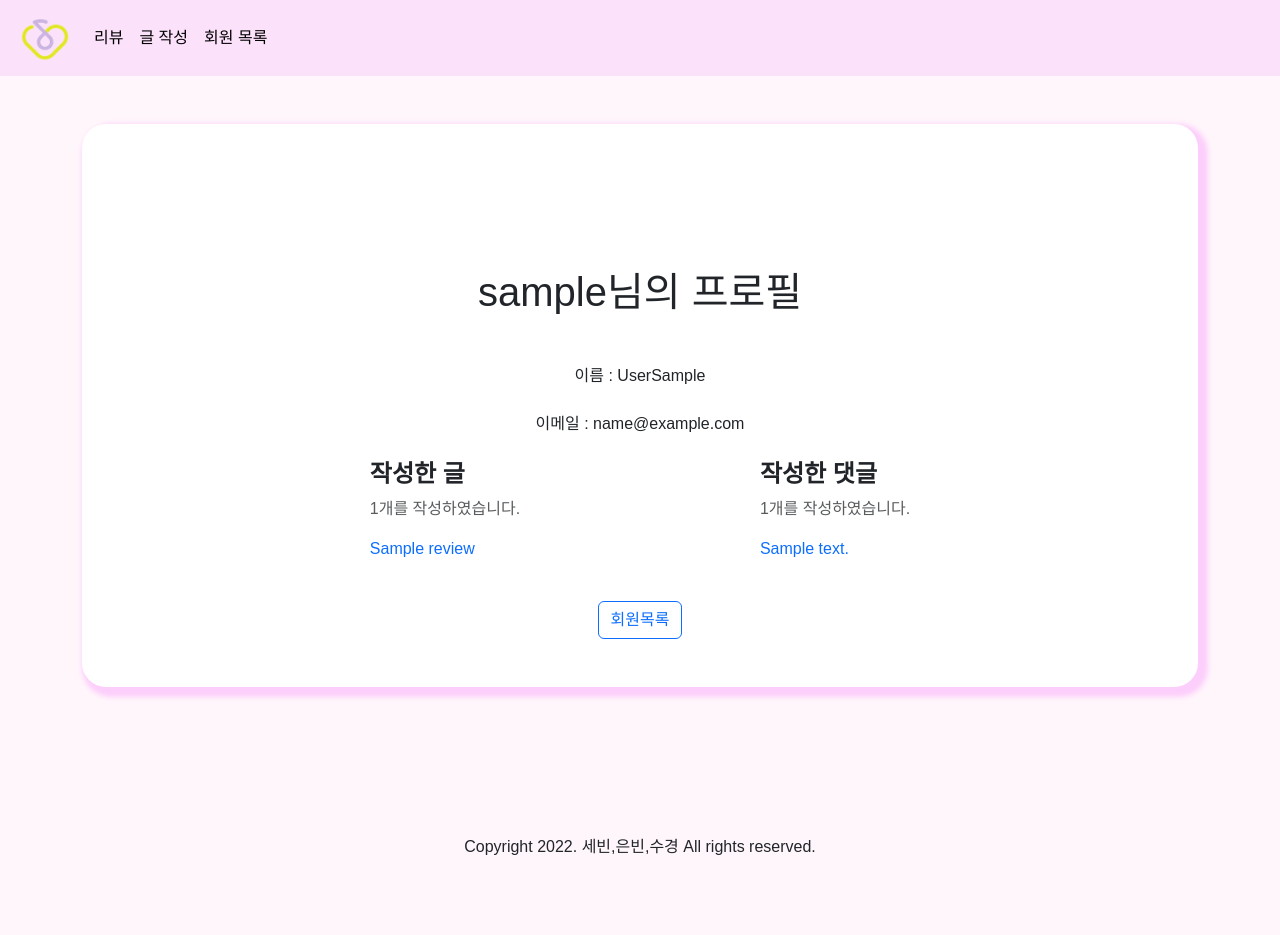
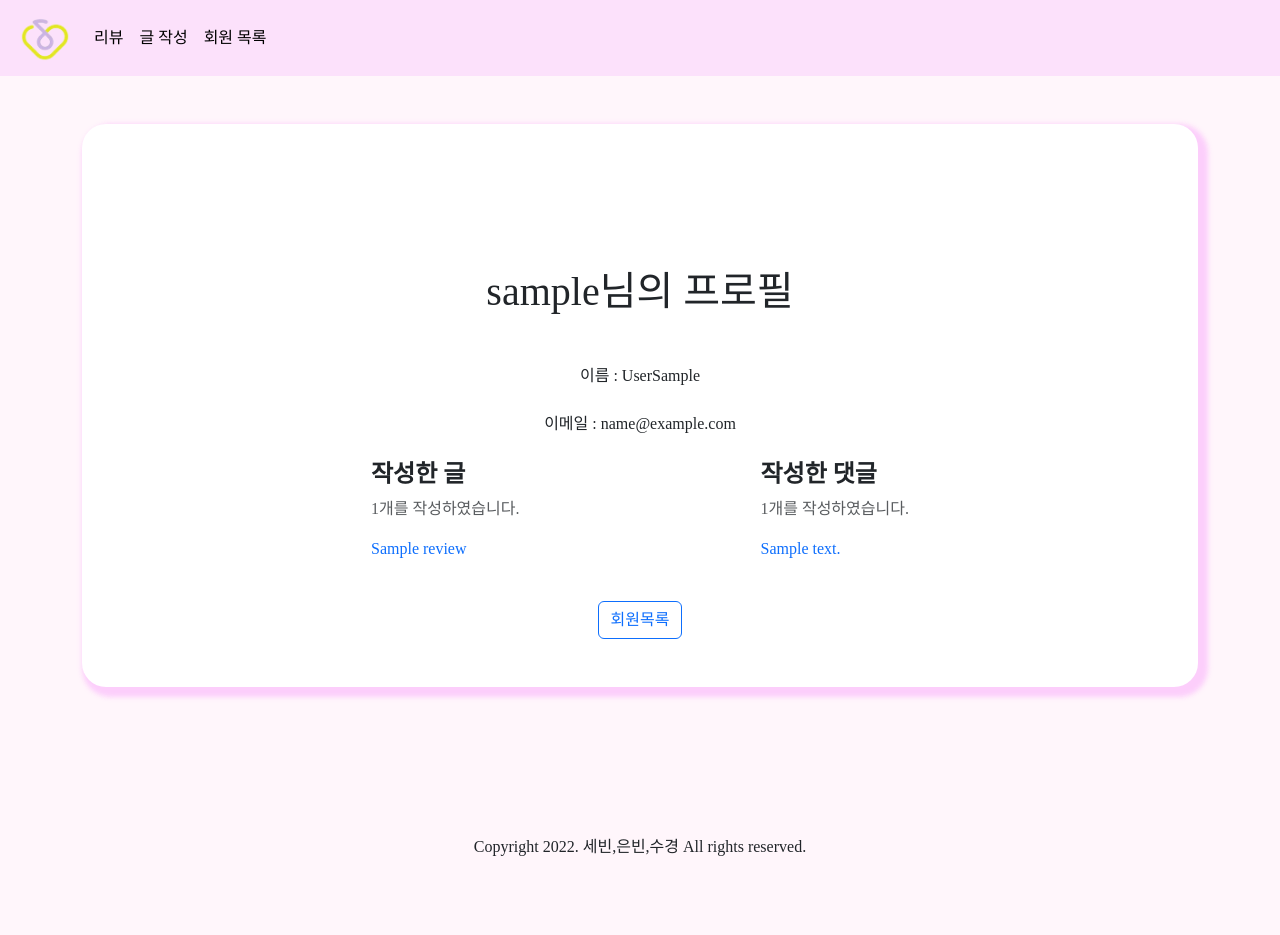
Before and after one commit to SeBin-Kwon/1020-Pair-Project, a Django app: page /accounts/1/ in a window 1280 px wide. Run offline with Django 3.2, Linux system fonts and the light colour scheme; tables that the repository leaves empty hold one stand-in row (values such as "Sample post"); parts of the project's set-up code (start-up, migrations or seed data) failed here and were passed over; some libraries are stand-ins or nearby versions; some web fonts are replaced.

Commit message:
Update font

```diff
--- a/static/css/style.css
+++ b/static/css/style.css
@@ -25,10 +25,18 @@
     100%{opacity: 1;}
 }
 
+@font-face {
+    font-family: 'PyeongChangPeace-Light';
+    src: url('https://cdn.jsdelivr.net/gh/projectnoonnu/noonfonts_2206-02@1.0/PyeongChangPeace-Light.woff2') format('woff2');
+    font-weight: 300;
+    font-style: normal;
+}
+
 .body{
     background-color: rgb(255, 246, 251);
     background-repeat : no-repeat;
     background-size : cover;
+    font-family: 'PyeongChangPeace-Light';
 }
 
 .navbar{
--- a/templates/base.html
+++ b/templates/base.html
@@ -12,9 +12,10 @@
     <link rel="stylesheet" href="{% static 'css/style.css' %}">
     <link rel="stylesheet" href="{% static 'css/main.css' %}">
     {% bootstrap_css %}
+
   </head>
 
-  <body class=" body" style="font-family: 'Jua', sans-serif;">
+  <body class=" body">
     <nav class="navbar navbar-expand-lg" style="background-color: rgb(252, 225, 251)">
       <div class="container-fluid">
         <a class="navbar-brand" href="{% url 'index' %}">
```
